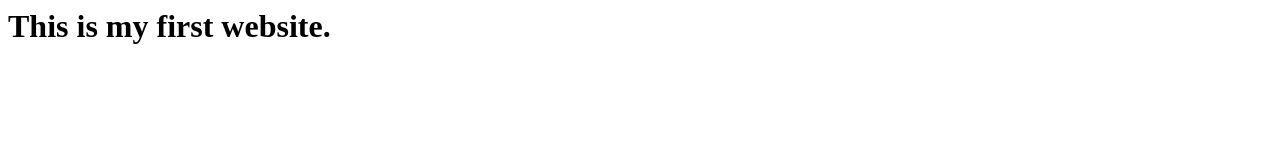
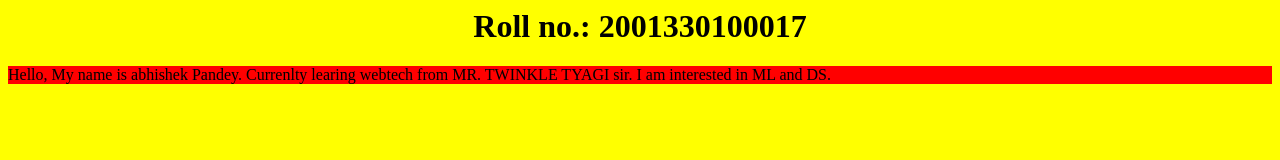
Before and after one commit to abhishak3/HTML_CSS, a plain HTML site: page index.html in a window 1280 px wide. Drawn offline with Linux system fonts and the light colour scheme.

Commit message:
added description and roll no.

```diff
--- a/index.html
+++ b/index.html
@@ -1,3 +1,12 @@
 <html>
-    <h1>This is my first website.</h1>
+    <head>
+        <title>Abhishek</title>
+    </head>
+    <body style="background-color:yellow;">
+        <h1 style="text-align: center;">Roll no.: 2001330100017</h1>
+        <p style="background-color: red;">
+            Hello, My name is abhishek Pandey. Currenlty learing webtech from MR. TWINKLE TYAGI sir.
+            I am interested in ML and DS.
+        </p>
+    </body>
 </html>
```
